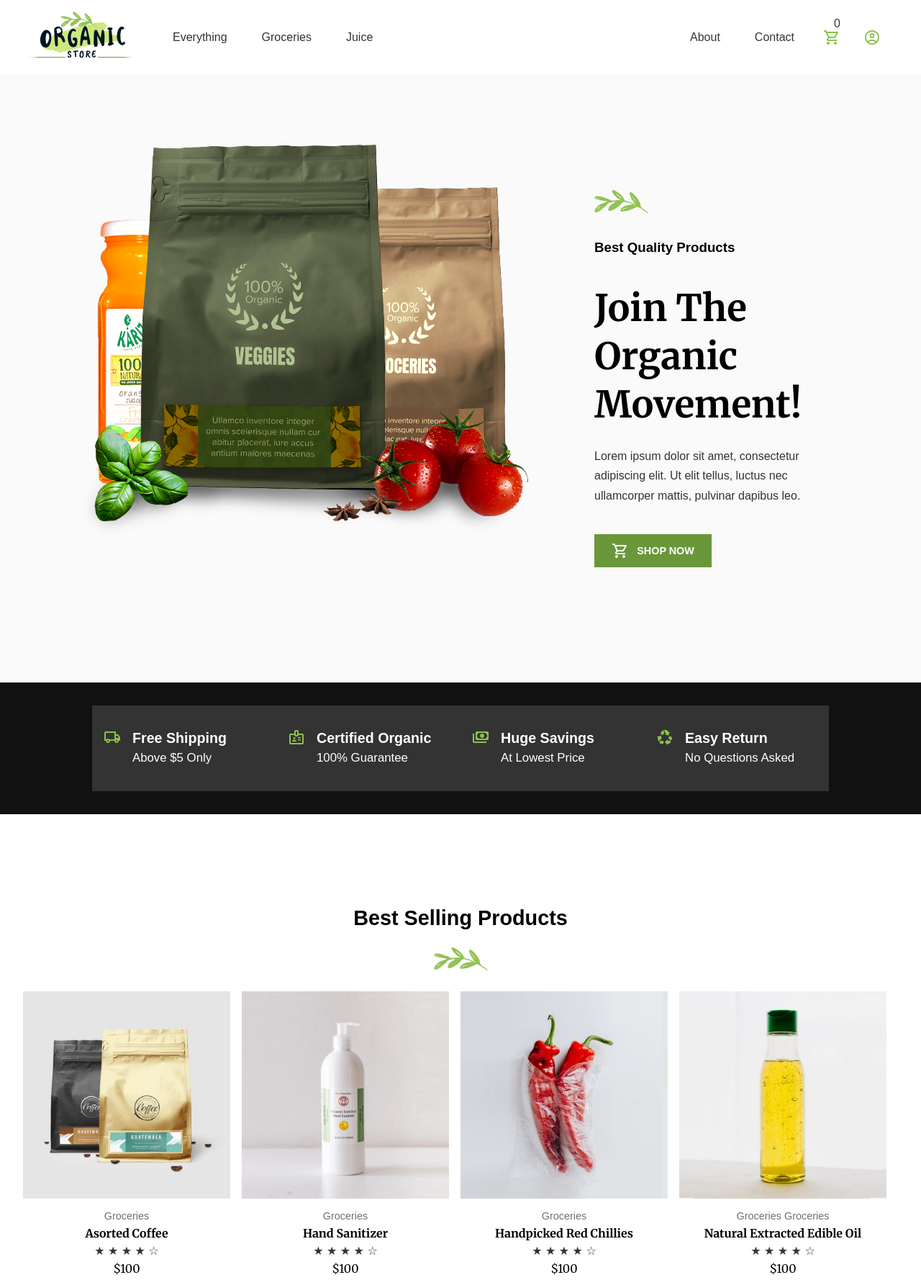
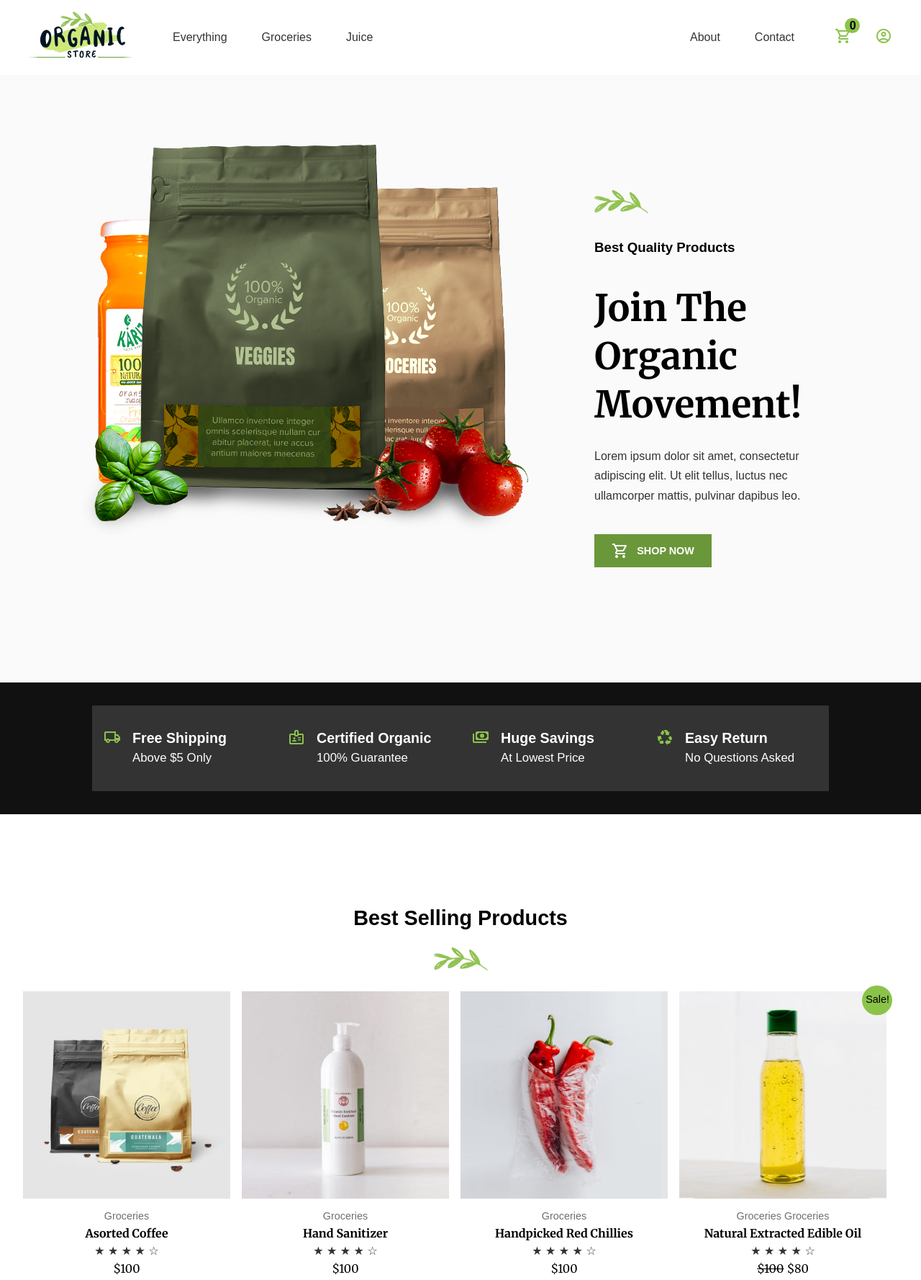
Before and after one commit to AbinashBhattarai/OrganicShop, a plain HTML site: page index.html in a window 1280 px wide. Shown: the whole page at 72% size. Drawn offline with nearby package versions, Linux system fonts and the light colour scheme.

Commit message:
cart section

```diff
--- a/index.html
+++ b/index.html
@@ -33,9 +33,9 @@
         <div class="nav-cart">
           <div class="nav-cart-item">
             <span class="material-symbols-outlined">shopping_cart</span>
-          </div>
-          <div class="nav-cart-item-count">
-            <span>0</span>
+            <div class="nav-cart-item-count">
+              <span>0</span>
+            </div>
           </div>
         </div>
         <div class="nav-account">
@@ -184,6 +184,9 @@
           </div>
 
           <div class="product-box">
+            <div class="product-sale">
+              <span>Sale!</span>
+            </div>
             <div class="product-img">
               <img src="assets/edible-oil-400x400.jpg" alt="oil">
             </div>
@@ -203,6 +206,7 @@
             </div>
             <div class="product-price">
               <span class="product-price-tag">$100</span>
+              <span class="product-price-new">$80</span>
             </div>
             </div>
           </div>
--- a/style.css
+++ b/style.css
@@ -48,27 +48,27 @@ nav ul li a:hover{
   display: flex;
   align-items: center;
 }
-nav span{
-  padding: 1rem;
-  cursor: pointer;
+.nav-cart-item{
+  margin-left: 2rem;
   color: #8bc34a;
-}
-.nav-cart{
-  display: flex;
-  align-items: center;
   position: relative;
 }
 .nav-cart-item-count{
-  text-align: center;
+  color: black;
+  font-weight: bold;
   position: absolute;
-  right: 0;
-  top: 0;
-  overflow: hidden;
+  width: 1.3rem;
+  height: 1.3rem;
+  border-radius: 50%;
+  background-color: #8bc34a;
+  padding: 0.1rem 0 0 0.4rem;
+  top: -0.8rem;
+  right: -0.7rem;
 }
-.nav-cart-item-count span{
-  color: rgb(51, 51, 51);
+.nav-account{
+  margin-left: 2rem;
+  color: #8bc34a;
 }
-
 /* hero section */
 .hero{
   background-color: rgb(238, 238, 238, 0.3);
@@ -167,6 +167,7 @@ nav span{
   flex-direction: column;
   align-items: center;
   margin-right: 1rem;
+  position: relative;
 }
 .product-img{
   margin-bottom: 0.5rem;
@@ -201,6 +202,20 @@ nav span{
 .product-price{
   margin: auto;
 }
-.product-price-tag{
+.product-price-tag, .product-price-new{
   font-family: "Merriweather", serif;
 }
+.product-price:has(.product-price-new) .product-price-tag{
+  text-decoration: line-through;
+}
+.product-sale{
+  position: absolute;
+  top: -0.5rem;
+  right: -0.5rem;
+  height: 2.6rem;
+  width: 2.6rem;
+  padding: 0.7rem 0.6rem 0.6rem 0.3rem;
+  border-radius: 50%;
+  background-color: #8bc34a;
+  font-size: 0.9rem;
+}
```
Also changed, not shown: assets/category-overlay.png (added), assets/hero-trans.png (added).
